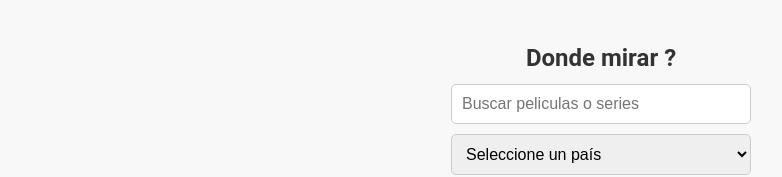
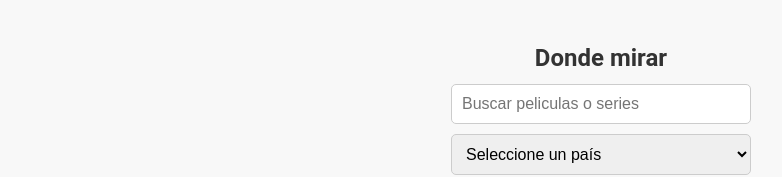
Before and after one commit to nachoreca/dondemirar, an Angular app: page / in a window 1280 px wide. Shown: the top 177 px of the page, without its empty margins (39-821 px from the left). Built offline with nearby package versions, Linux system fonts and the light colour scheme.

Commit message:
Results only in spanish lang.

```diff
--- a/src/app/app.component.html
+++ b/src/app/app.component.html
@@ -1,5 +1,5 @@
 <div class="container">
-  <h3 class="title">Donde mirar {{ this.title }}?</h3>
+  <h3 class="title">Donde mirar {{ this.title }}{{ this.title != '' ? '? 🤔': ''}}</h3>
 
   <div class="controls">
     <input
--- a/src/app/services/service.service.ts
+++ b/src/app/services/service.service.ts
@@ -16,7 +16,7 @@ export class ServiceService {
 
   // Buscar contenido basado en título y país
   async search(query: string, country: string): Promise<Observable<any>> {
-    const url = `${this.apiUrl}?api_key=${this.apiKey}&query=${query}&region=${country}`;
+    const url = `${this.apiUrl}?api_key=${this.apiKey}&query=${query}&region=${country}&language=es-ES`;
     return this.http.get<any>(url);
   }
 
```
